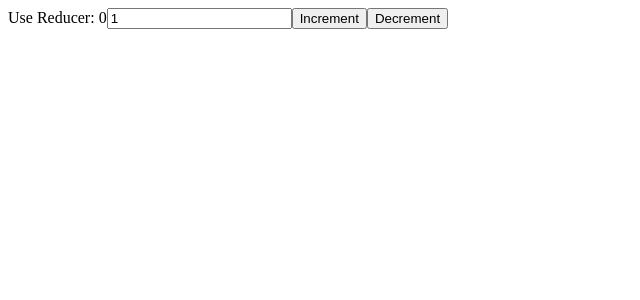
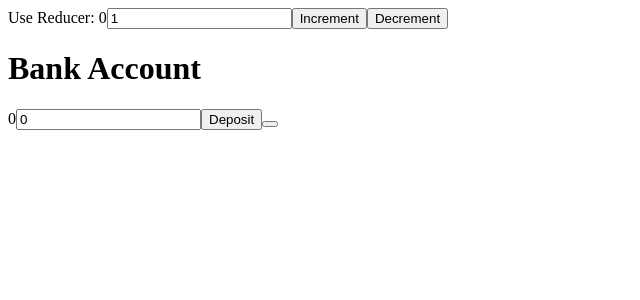
Before and after one commit to jchancoding/furtherReact2024, a React (Vite) app: page / in a window 1280 px wide. Shown: the top 300 px of the page, without its empty margins (0-640 px from the left). Built offline with nearby package versions, Linux system fonts and the light colour scheme.

Commit message:
Add bank account example
Added reducer bank account example

```diff
--- a/src/App.jsx
+++ b/src/App.jsx
@@ -1,4 +1,5 @@
 import { useState, useReducer } from "react";
+import BankAccount from "./components/BankAccount";
 
 function App() {
   // create a reducer, initial value is 0
@@ -18,16 +19,26 @@ function App() {
 
   return (
     <div>
+      <div>
         Use Reducer: {state.count}
         <input
           type="number"
           value={state.incrementBy}
           onChange={(e) =>
-          dispatch({ type: "setIncrementBy", payload: Number(e.target.value) })
+            dispatch({
+              type: "setIncrementBy",
+              payload: Number(e.target.value),
+            })
           }
         />
-      <button onClick={() => dispatch({ type: "increment" })}>Increment</button>
-      <button onClick={() => dispatch({ type: "decrement" })}>Decrement</button>
+        <button onClick={() => dispatch({ type: "increment" })}>
+          Increment
+        </button>
+        <button onClick={() => dispatch({ type: "decrement" })}>
+          Decrement
+        </button>
+      </div>
+      <BankAccount />
     </div>
   );
 }
--- /dev/null
+++ b/src/components/BankAccount.jsx
@@ -0,0 +1,36 @@
+import { useReducer, useState } from "react";
+
+export default function bankAccount() {
+  const [state, dispatch] = useReducer(reducer, { balance: 0 });
+  const [amount, setAmount] = useState(0);
+
+  function reducer(state, action) {
+    switch (action.type) {
+      case "deposit":
+        return { ...state, balance: state.balance + action.payload };
+      case "withdraw":
+        return { ...state, balance: state.balance - action.payload };
+      default:
+        return state;
+    }
+  }
+  return (
+    <div>
+      <h1>Bank Account</h1>
+      {state.balance}
+      <input
+        type="number"
+        value={amount}
+        onChange={(e) => setAmount(Number(e.target.value))}
+      />
+      <button
+        onClick={() => dispatch({ type: "deposit", payload: Number(amount) })}
+      >
+        Deposit
+      </button>
+      <button
+        onClick={() => dispatch({ type: "withdraw", payload: Number(amount) })}
+      />
+    </div>
+  );
+}
```
Lines whose indentation alone changed are shown as unchanged.
